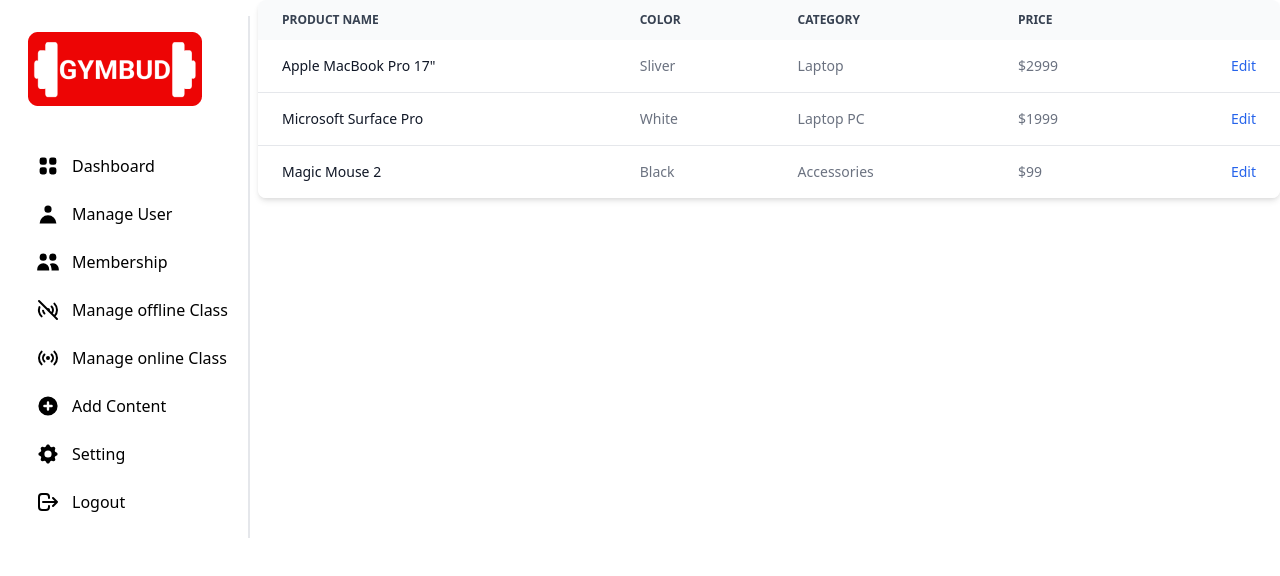
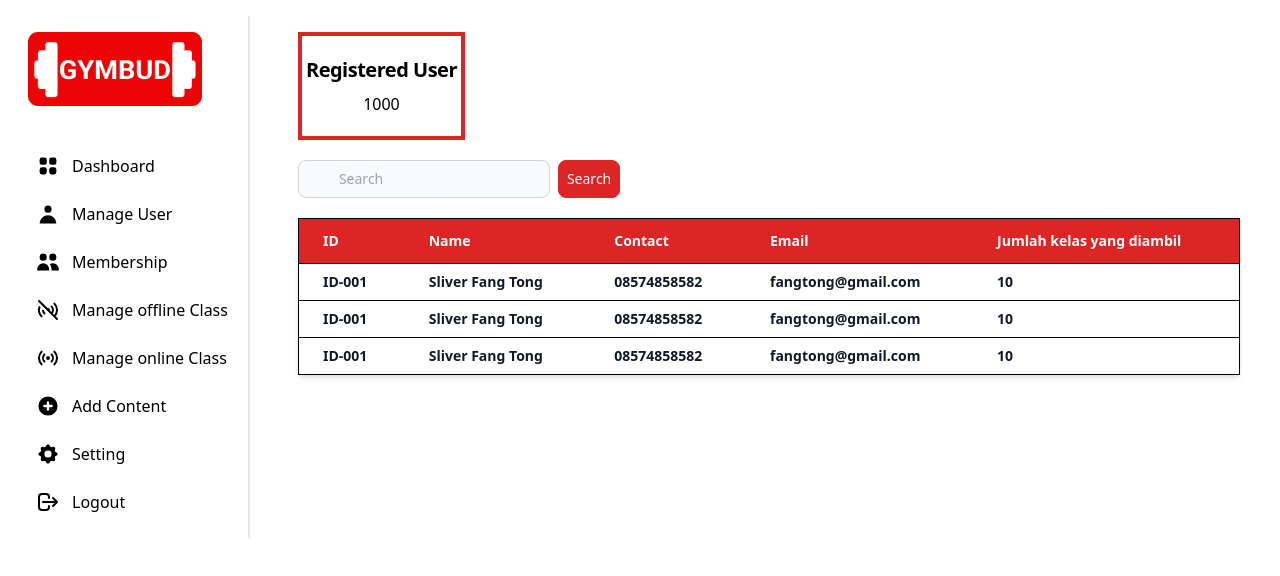
Before and after one commit to CapstoneAlterra/Frontend-Dev, a Nuxt app: page /admin/user in a window 1280 px wide. Shown: the top 576 px of the page. Built offline with nearby package versions, Linux system fonts and the light colour scheme.

Commit message:
fixing layouts& user

```diff
--- a/layouts/default.vue
+++ b/layouts/admin.vue
@@ -12,7 +12,11 @@
 import SidebarAdmin from "~/components/admin/SidebarAdmin.vue"
 
 export default {
-  components: { SidebarAdmin },
+    layout: 'admin',
+    layout (context) {
+    return 'blog'
+    },
+    components: { SidebarAdmin },
 
 }
 </script>
--- /dev/null
+++ b/layouts/deafult.vue
@@ -0,0 +1,10 @@
+<template>
+    <Nuxt />
+</template>
+
+<script>
+
+export default {
+
+}
+</script>
--- a/pages/admin/dashboard/index.vue
+++ b/pages/admin/dashboard/index.vue
@@ -1,34 +1,28 @@
 <template>
 <div>
     <div class="flex flex-row justify-center mx-9 p-5 ">
-        <div class="basis-1/3 text-center w-full mx-4 block m-3 p-6 bg-white  border-4 border-red-500 shadow-xl">
+        <div class="basis-1/3 text-center mx-4 block m-3 p-6 bg-white  border-4 border-red-500 shadow-xl">
             <p class="mb-2 text-xl font-bold tracking-tight text-black dark:text-white">Active Membership</p>
-            <svg xmlns="http://www.w3.org/2000/svg" class="h-6 w-6 self-center" fill="none" viewBox="0 0 24 24" stroke="currentColor" stroke-width="2">
-            <path stroke-linecap="round" stroke-linejoin="round" d="M9.75 17L9 20l-1 1h8l-1-1-.75-3M3 13h18M5 17h14a2 2 0 002-2V5a2 2 0 00-2-2H5a2 2 0 00-2 2v10a2 2 0 002 2z" />
-            </svg>
             <p class="font-normal text-black dark:text-gray-400">1000</p>
         </div>
-        <div class="basis-1/3 text-center w-full mx-4 block m-3 p-6  bg-white  border-4 border-red-500 shadow-xl">
+        <div class="basis-1/3 text-center mx-4 block m-3 p-6  bg-white  border-4 border-red-500 shadow-xl">
             <h5 class="mb-2 text-2xl font-bold tracking-tight text-black dark:text-white">Trainers</h5>
-            <svg xmlns="http://www.w3.org/2000/svg" class="h-6 w-6" fill="none" viewBox="0 0 24 24" stroke="currentColor" stroke-width="2">
-            <path stroke-linecap="round" stroke-linejoin="round" d="M9.75 17L9 20l-1 1h8l-1-1-.75-3M3 13h18M5 17h14a2 2 0 002-2V5a2 2 0 00-2-2H5a2 2 0 00-2 2v10a2 2 0 002 2z" />
-            </svg>
             <p class="font-normal text-black dark:text-gray-400">1000</p>
         </div>
-        <div class="basis-1/3 text-center w-full mx-4 block m-3 p-6  bwhite  border-4 border-red-500 shadow-xl">
+        <!-- <div class="basis-1/3 text-center w-full mx-4 block m-3 p-6  bwhite  border-4 border-red-500 shadow-xl">
             <h5 class="mb-2 text-2xl font-bold tracking-tight text-black dark:text-white">Content</h5>
             <svg xmlns="http://www.w3.org/2000/svg" class="h-6 w-6 item" fill="none" viewBox="0 0 24 24" stroke="currentColor" stroke-width="2">
             <path stroke-linecap="round" stroke-linejoin="round" d="M9.75 17L9 20l-1 1h8l-1-1-.75-3M3 13h18M5 17h14a2 2 0 002-2V5a2 2 0 00-2-2H5a2 2 0 00-2 2v10a2 2 0 002 2z" />
             </svg>
             <p class="font-normal text-black dark:text-gray-400">1000</p>
-        </div>
+        </div> -->
     </div>
 </div>
 </template>
 
 <script>
 export default {
-
+    layout: 'admin',
 }
 </script>
 
--- a/pages/admin/index.vue
+++ b/pages/admin/index.vue
@@ -6,7 +6,11 @@
 
 <script>
 export default {
-
+  layout: 'admin',
+  // OR
+  layout (context) {
+    return 'admin'
+  }
 }
 </script>
 
--- /dev/null
+++ b/pages/admin/user/_id.vue
@@ -0,0 +1,32 @@
+<template>
+  <div>
+    <div>
+    <nuxt-link class="" to="/admin/user">
+        <svg xmlns="http://www.w3.org/2000/svg" class="h-10 w-10 mt-3 ml-4 text-black" fill="none" viewBox="0 0 24 24" stroke="currentColor" stroke-width="2">
+        <path stroke-linecap="round" stroke-linejoin="round" d="M15 19l-7-7 7-7" />
+        </svg>
+    </nuxt-link>
+    </div>
+      <div class="border border-red-600 border-4 p-3 m-5">
+        <div class="">
+            <p class="font-bold text-2xl">Fulan Adi Ahmad</p>
+            <p>ID</p>
+            <p>ID Membership</p>
+            <p>Contact</p>
+            <p>Email</p>
+            <p>Membership</p>
+            <p>Exp Membership</p>
+        </div>
+    </div>
+  </div>
+</template>
+
+<script>
+export default {
+  layout: 'admin',
+}
+</script>
+
+<style>
+
+</style>
--- a/pages/admin/user/index.vue
+++ b/pages/admin/user/index.vue
@@ -1,85 +1,102 @@
 <template>
-  <div class="relative overflow-x-auto shadow-md sm:rounded-lg">
-    <table class="w-full text-sm text-left text-gray-500 dark:text-gray-400">
-        <thead class="text-xs text-gray-700 uppercase bg-gray-50 dark:bg-gray-700 dark:text-gray-400">
+<div class="container mx-auto py-8">
+    <div class="grid place-content-start mx-10">
+        <div class="text-center mx-auto bg-white p-1 py-5 border-4 border-red-600 max-w-xs">
+            <p class=" mb-2 text-xl font-bold tracking-tight text-black dark:text-white">Registered User</p>
+            <p class="font-normal text-black ">1000</p>
+        </div>
+    </div>
+    <div>
+        <div class="flex items-center mx-10 mt-5">
+            <label for="simple-search" class="sr-only">Search</label>
+            <div class=" max-w-sm">
+                <input type="text" id="simple-search" class="bg-gray-50 border border-gray-300 text-gray-900 text-sm rounded-lg block w-full pl-10 p-2 " placeholder="Search" required>
+            </div>
+            <button type="button" class="p-2 ml-2 text-sm font-medium text-white bg-red-600 rounded-lg border border-red-600">Search</button>
+        </div>
+    </div>
+    <div class="relative overflow-x-auto shadow-md my-5 mx-10 ">
+        <table class="w-full text-sm text-left text-gray-900 font-semibold border border-black ">
+            <thead class="text-sm text-white bg-red-600 ">
                 <tr>
                     <th scope="col" class="px-6 py-3">
-                    Product name
+                        ID
                     </th>
                     <th scope="col" class="px-6 py-3">
-                    Color
+                        Name
                     </th>
                     <th scope="col" class="px-6 py-3">
-                    Category
+                        Contact
                     </th>
                     <th scope="col" class="px-6 py-3">
-                    Price
+                        Email
                     </th>
                     <th scope="col" class="px-6 py-3">
-                    <span class="sr-only">Edit</span>
+                        Jumlah kelas yang diambil
                     </th>
                 </tr>
             </thead>
             <tbody>
-            <tr class="bg-white border-b dark:bg-gray-800 dark:border-gray-700">
-                <th scope="row" class="px-6 py-4 font-medium text-gray-900 dark:text-white whitespace-nowrap">
-                    Apple MacBook Pro 17"
-                </th>
-                <td class="px-6 py-4">
-                    Sliver
+                <tr class="border border-black ">
+                    <td class="px-6 py-2">
+                        ID-001
                     </td>
-                <td class="px-6 py-4">
-                    Laptop
+                    <td class="px-6 py-2">
+                        Sliver Fang Tong
                     </td>
-                <td class="px-6 py-4">
-                    $2999
+                    <td class="px-6 py-2">
+                        08574858582
                     </td>
-                <td class="px-6 py-4 text-right">
-                    <a href="#" class="font-medium text-blue-600 dark:text-blue-500 hover:underline">Edit</a>
+                    <td class="px-6 py-2">
+                        fangtong@gmail.com
+                    </td>
+                    <td class="px-6 py-2">
+                        10
                     </td>
                 </tr>
-            <tr class="bg-white border-b dark:bg-gray-800 dark:border-gray-700">
-                <th scope="row" class="px-6 py-4 font-medium text-gray-900 dark:text-white whitespace-nowrap">
-                    Microsoft Surface Pro
-                </th>
-                <td class="px-6 py-4">
-                    White
+                <tr class="border border-black ">
+                    <td class="px-6 py-2">
+                        ID-001
                     </td>
-                <td class="px-6 py-4">
-                    Laptop PC
+                    <td class="px-6 py-2">
+                        Sliver Fang Tong
                     </td>
-                <td class="px-6 py-4">
-                    $1999
+                    <td class="px-6 py-2">
+                        08574858582
                     </td>
-                <td class="px-6 py-4 text-right">
-                    <a href="#" class="font-medium text-blue-600 dark:text-blue-500 hover:underline">Edit</a>
+                    <td class="px-6 py-2">
+                        fangtong@gmail.com
+                    </td>
+                    <td class="px-6 py-2">
+                        10
                     </td>
                 </tr>
-            <tr class="bg-white dark:bg-gray-800">
-                <th scope="row" class="px-6 py-4 font-medium text-gray-900 dark:text-white whitespace-nowrap">
-                    Magic Mouse 2
-                </th>
-                <td class="px-6 py-4">
-                    Black
+                <tr class="border border-black ">
+                    <td class="px-6 py-2">
+                        ID-001
                     </td>
-                <td class="px-6 py-4">
-                    Accessories
+                    <td class="px-6 py-2">
+                        Sliver Fang Tong
                     </td>
-                <td class="px-6 py-4">
-                    $99
+                    <td class="px-6 py-2">
+                        08574858582
                     </td>
-                <td class="px-6 py-4 text-right">
-                    <a href="#" class="font-medium text-blue-600 dark:text-blue-500 hover:underline">Edit</a>
+                    <td class="px-6 py-2">
+                        fangtong@gmail.com
+                    </td>
+                    <td class="px-6 py-2">
+                        10
                     </td>
                 </tr>
             </tbody>
         </table>
     </div>
+</div>
 </template>
 
 <script>
 export default {
-
+  layout: 'admin',
 }
 </script>
 
--- a/pages/index.vue
+++ b/pages/index.vue
@@ -1,5 +1,14 @@
 <template>
-<p>Welcome to admin</p>
+<div class="">
+  <div class="flex justify-center">
+    <img class="mx-5 my-10" src="../static/Logo.png" alt="">
+    <p class=" text-center font-bold text-7xl text-gray-700 my-10">Welcome to Admin</p>
+  </div>
+  <div class="flex justify-center">
+    <nuxt-link class="my-10 p-5 bg-red-600 text-2xl font-bold text-white rounded-xl" to="/admin/dashboard">Go to admin</nuxt-link>
+  </div>
+</div>
+
 </template>
 
 <script>
```
Lines whose indentation alone changed are shown as unchanged.
